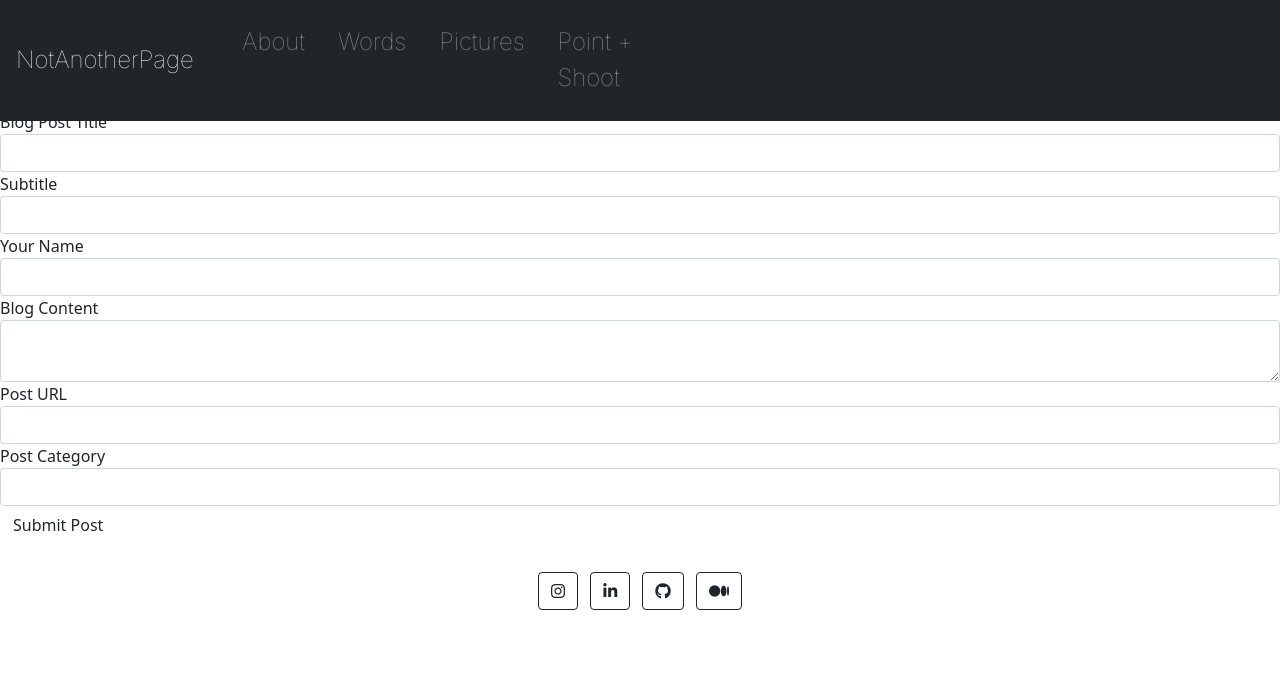
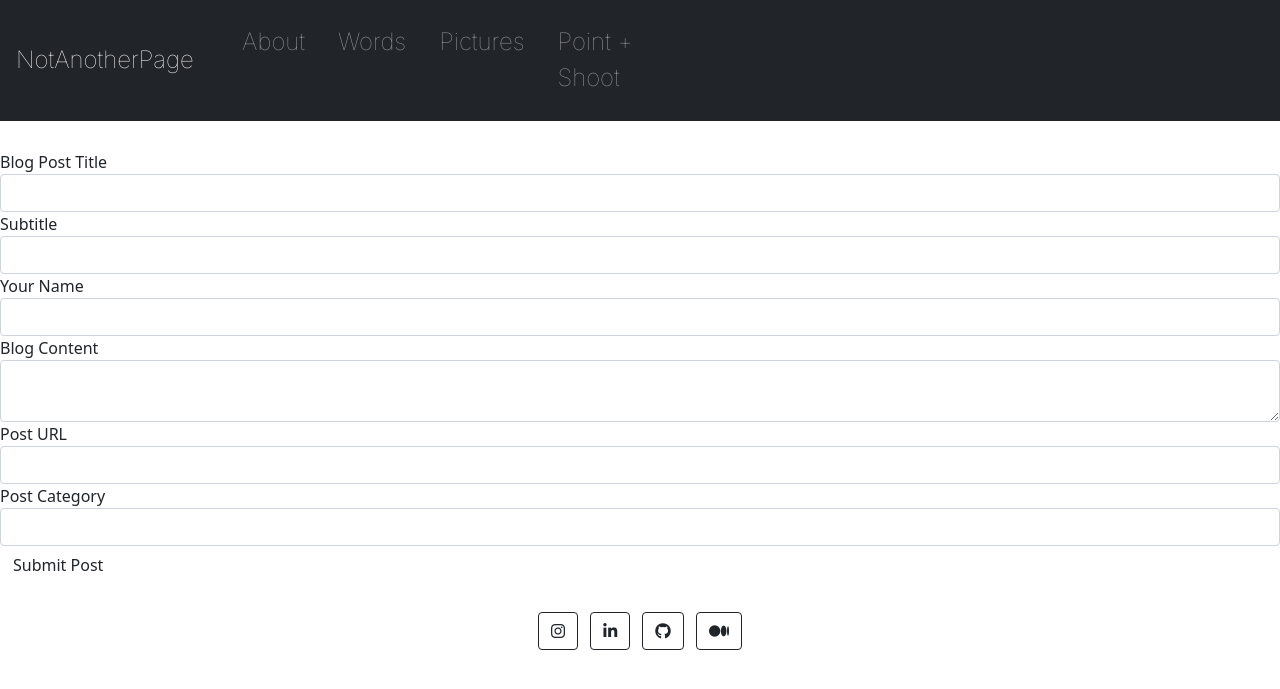
Before and after one commit to 3sam3/Blog, a Flask app: page /create/ in a window 1280 px wide. Shown: the top 689 px of the page. Run offline with Flask 2, Linux system fonts and the light colour scheme; the visitor is signed in with stand-in values (Sample User, id 1); some libraries are stand-ins or nearby versions.

Commit message:
amended runtime version

```diff
--- a/static/styles.css
+++ b/static/styles.css
@@ -59,5 +59,5 @@ button {
 }
 
 .content {
-    padding-top: 60px;
+    padding-top: 100px;
 }
```
